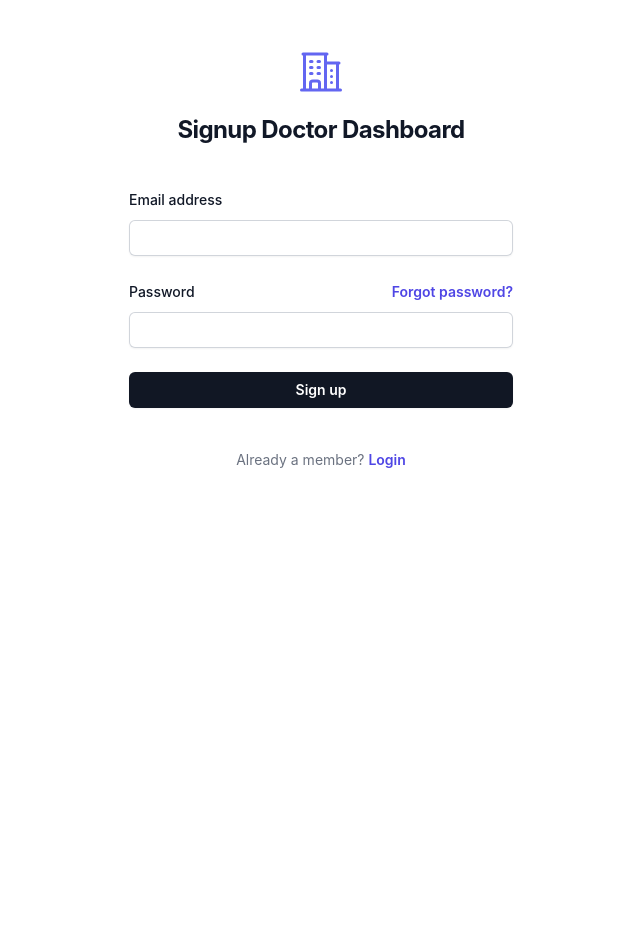
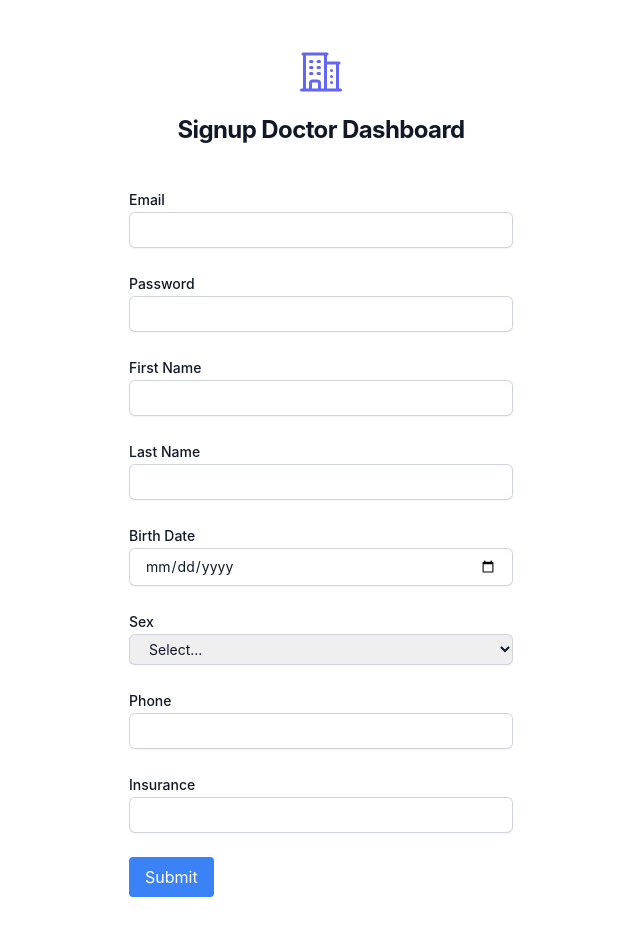
Before and after one commit to koliveiradev/patient-tracker, a React (Create React App) app: page /signup in a window 1280 px wide. Shown: the top 936 px of the page, without its empty margins (319-959 px from the left). Before the commit the page ends 800 px from the top, so only its background shows below. Built offline with nearby package versions, Linux system fonts and the light colour scheme.

Commit message:
add forms for all patient fields to the signup page

```diff
--- a/package.json
+++ b/package.json
@@ -22,7 +22,7 @@
     "@types/react": "^18.2.21",
     "@types/react-dom": "^18.2.7",
     "dayjs": "^1.11.10",
-    "formik": "^2.4.4",
+    "formik": "^2.4.5",
     "react": "^18.2.0",
     "react-dom": "^18.2.0",
     "react-router-dom": "^6.16.0",
--- a/src/pages/SignUp.tsx
+++ b/src/pages/SignUp.tsx
@@ -1,31 +1,48 @@
-import { Formik, Field, ErrorMessage } from "formik";
-import { Form } from "react-router-dom";
-import { supabase } from "../components/AuthBuilder";
-import { useState } from "react";
-import { AuthService, useAuthService } from "../services/Auth";
+import React, { useState } from 'react';
+import { Formik, Field, ErrorMessage } from 'formik';
+import { supabase } from '../components/AuthBuilder';
 
+interface PatientFormProps {
+  onSubmit: (values: any) => void;
+}
+
+// const PatientForm: React.FC<PatientFormProps> = ({ onSubmit }) => {
 export default function SignUp() {
 
-    const [email, setEmail] = useState<string>('');
-    const [password, setPassword] = useState<string>('');
-    const authService = useAuthService();
-    const handleSubmit = async (e: any) => {
+  const [email, setEmail] = useState('');
+  const [password, setPassword] = useState('');
+  const [firstName, setFirstName] = useState('');
+  const [lastName, setLastName] = useState('');
+  const [birthDate, setBirthDate] = useState('');
+  const [sex, setSex] = useState('');
+  const [phone, setPhone] = useState('');
+  const [insurance, setInsurance] = useState('');
 
-        await authService.signUpWithEmail(email, password);
-    }
+  const onSubmit = (e: React.FormEvent<HTMLFormElement>) => {
+    e.preventDefault(); // Prevent the default form submission behavior
+    console.log(e);
+  };
 
-    const handleEmailChange = (e: any) => {
-        setEmail(e.target.value);
-    }
-
-    const handlePasswordChange = (e: any) => {
-        setPassword(e.target.value);
-    }
+  const handleSubmit = async (values: any) => {
+    const { email, password, firstName, lastName, birthDate, sex, phone, insurance } = values;
+    const patient = {
+      id: Math.random().toString(36).substr(2, 9),
+      firstName,
+      lastName,
+      birthDate,
+      sex,
+      phone,
+      insurance,
+      email,
+    };
+    await supabase.from('patients').insert(patient);
+    onSubmit(values);
+  };
 
   return (
     <>
+    <div className="flex min-h-full flex-1 flex-col justify-center px-6 py-12 lg:px-8">
 
-            <div className="flex min-h-full flex-1 flex-col justify-center px-6 py-12 lg:px-8">
     <div className="sm:mx-auto sm:w-full sm:max-w-sm">
         <svg xmlns="http://www.w3.org/2000/svg" fill="none" viewBox="0 0 24 24" strokeWidth={1.5} stroke="currentColor" className="text-indigo-500 w-12 h-12 mx-auto">
             <path strokeLinecap="round" strokeLinejoin="round" d="M2.25 21h19.5m-18-18v18m10.5-18v18m6-13.5V21M6.75 6.75h.75m-.75 3h.75m-.75 3h.75m3-6h.75m-.75 3h.75m-.75 3h.75M6.75 21v-3.375c0-.621.504-1.125 1.125-1.125h2.25c.621 0 1.125.504 1.125 1.125V21M3 3h12m-.75 4.5H21m-3.75 3.75h.008v.008h-.008v-.008zm0 3h.008v.008h-.008v-.008zm0 3h.008v.008h-.008v-.008z" />
@@ -38,74 +55,167 @@ export default function SignUp() {
 
     <div className="mt-10 sm:mx-auto sm:w-full sm:max-w-sm">
 
-                    <div className="space-y-6" >
-
-                        <div>
-                            <label htmlFor="email" className="block text-sm font-medium leading-6 text-gray-900">
-                                Email address
-                            </label>
-                            <div className="mt-2">
-                                <input
+    <Formik
+      initialValues={{
+          email: '',
+          password: '',
+          firstName: '',
+          lastName: '',
+          birthDate: '',
+          sex: '',
+          phone: '',
+          insurance: '',
+        }}
+        onSubmit={handleSubmit}
+        >
+      {({ values, errors, touched, isSubmitting }) => (
+          <form className="space-y-6">
+          <div className="flex flex-col">
+            <label htmlFor="email" className="block text-sm font-medium leading-6 text-gray-900">Email</label>
+            <Field
               id="email"
               name="email"
               type="email"
               value={email}
-                                    onChange={handleEmailChange}
+              onChange={(e: React.ChangeEvent<HTMLInputElement>) => setEmail(e.target.value)}
               autoComplete="email"
+              className="block w-full px-4 rounded-md border-0 py-1.5 text-gray-900 shadow-sm ring-1 ring-inset ring-gray-300 placeholder:text-gray-400 focus:ring-2 focus:ring-inset focus:ring-indigo-600 sm:text-sm sm:leading-6"
               required
-                                    className="block w-full px-4 rounded-md border-0 py-1.5 text-gray-900 shadow-sm ring-1 ring-inset ring-gray-300 placeholder:text-gray-400 focus:ring-2 focus:ring-inset focus:ring-indigo-600 sm:text-sm sm:leading-6"
               />
+            {errors.email && touched.email ? (
+                <div className="text-red-500">{errors.email}</div>
+                ) : null}
           </div>
 
+          <div className="flex flex-col">
+            <label htmlFor="password" className="block text-sm font-medium leading-6 text-gray-900">Password</label>
+            <Field
+              id="password"
+              name="password"
+              type="password"
+              value={password}
+              onChange={(e: React.ChangeEvent<HTMLInputElement>) => setPassword(e.target.value)}
+              autoComplete="current-password"
+              className="block w-full px-4 rounded-md border-0 py-1.5 text-gray-900 shadow-sm ring-1 ring-inset ring-gray-300 placeholder:text-gray-400 focus:ring-2 focus:ring-inset focus:ring-indigo-600 sm:text-sm sm:leading-6"
+              required
+              />
+            {errors.password && touched.password ? (
+                <div className="text-red-500">{errors.password}</div>
+                ) : null}
           </div>
 
-                        <div>
-                            <div className="flex items-center justify-between">
-                                <label htmlFor="password" className="block text-sm font-medium leading-6 text-gray-900">
-                                    Password
-                                </label>
-                                <div className="text-sm">
-                                    <a href="#" className="font-semibold text-indigo-600 hover:text-indigo-500">
-                                        Forgot password?
-                                    </a>
-                                </div>
-                            </div>
-                            <div className="mt-2">
-                                <input
-                                    id="password"
-                                    name="password"
-                                    value={password}
-                                    onChange={handlePasswordChange}
-                                    type="password"
-                                    autoComplete="current-password"
+          <div className="flex flex-col">
+            <label htmlFor="firstName" className="block text-sm font-medium leading-6 text-gray-900">First Name</label>
+            <Field
+              id="firstName"
+              name="firstName"
+              type="text"
+              value={firstName}
+              onChange={(e: React.ChangeEvent<HTMLInputElement>) => setFirstName(e.target.value)}
+              className="block w-full px-4 rounded-md border-0 py-1.5 text-gray-900 shadow-sm ring-1 ring-inset ring-gray-300 placeholder:text-gray-400 focus:ring-2 focus:ring-inset focus:ring-indigo-600 sm:text-sm sm:leading-6"
               required
-                                    className="block w-full px-4 rounded-md border-0 py-1.5 text-gray-900 shadow-sm ring-1 ring-inset ring-gray-300 placeholder:text-gray-400 focus:ring-2 focus:ring-inset focus:ring-indigo-600 sm:text-sm sm:leading-6"
               />
+            {errors.firstName && touched.firstName ? (
+                <div className="text-red-500">{errors.firstName}</div>
+                ) : null}
           </div>
 
+          <div className="flex flex-col">
+            <label htmlFor="lastName" className="block text-sm font-medium leading-6 text-gray-900">Last Name</label>
+            <Field
+              id="lastName"
+              name="lastName"
+              type="text"
+              value={lastName}
+              onChange={(e: React.ChangeEvent<HTMLInputElement>) => setLastName(e.target.value)}
+              className="block w-full px-4 rounded-md border-0 py-1.5 text-gray-900 shadow-sm ring-1 ring-inset ring-gray-300 placeholder:text-gray-400 focus:ring-2 focus:ring-inset focus:ring-indigo-600 sm:text-sm sm:leading-6"
+              required
+              />
+            {errors.lastName && touched.lastName ? (
+              <div className="text-red-500">{errors.lastName}</div>
+              ) : null}
           </div>
 
-                        <div>
-                            <button
-
-
-                                onClick={handleSubmit}
-                                className="flex w-full justify-center rounded-md bg-secondary px-3 py-1.5 text-sm font-semibold leading-6 text-white shadow-sm hover:bg-indigo-500 focus-visible:outline focus-visible:outline-2 focus-visible:outline-offset-2 focus-visible:outline-indigo-600"
-                            >
-                                Sign up
-                            </button>
-                        </div>
+          <div className="flex flex-col">
+            <label htmlFor="birthDate" className="block text-sm font-medium leading-6 text-gray-900">Birth Date</label>
+            <Field
+              id="birthDate"
+              name="birthDate"
+              type="date"
+              value={birthDate}
+              onChange={(e: React.ChangeEvent<HTMLInputElement>) => setBirthDate(e.target.value)}
+              className="block w-full px-4 rounded-md border-0 py-1.5 text-gray-900 shadow-sm ring-1 ring-inset ring-gray-300 placeholder:text-gray-400 focus:ring-2 focus:ring-inset focus:ring-indigo-600 sm:text-sm sm:leading-6"
+              required
+              />
+            {errors.birthDate && touched.birthDate ? (
+                <div className="text-red-500">{errors.birthDate}</div>
+                ) : null}
           </div>
 
+          <div className="flex flex-col">
+            <label htmlFor="sex" className="block text-sm font-medium leading-6 text-gray-900">Sex</label>
+            <Field
+              as="select"
+              id="sex"
+              name="sex"
+              value={sex}
+              onChange={(e: React.ChangeEvent<HTMLSelectElement>) => setSex(e.target.value)}
+              className="block w-full px-4 rounded-md border-0 py-1.5 text-gray-900 shadow-sm ring-1 ring-inset ring-gray-300 placeholder:text-gray-400 focus:ring-2 focus:ring-inset focus:ring-indigo-600 sm:text-sm sm:leading-6"
+              required
+              >
+              <option value="">Select...</option>
+              <option value="male">Male</option>
+              <option value="female">Female</option>
+            </Field>
+            {errors.sex && touched.sex ? (
+                <div className="text-red-500">{errors.sex}</div>
+                ) : null}
+          </div>
 
-                    <p className="mt-10 text-center text-sm text-gray-500">
-                        Already a member?{' '}
-                        <a href="/login" className="font-semibold leading-6 text-indigo-600 hover:text-indigo-500">
-                            Login
-                        </a>
-                    </p>
+          <div className="flex flex-col">
+            <label htmlFor="phone" className="block text-sm font-medium leading-6 text-gray-900">Phone</label>
+            <Field
+              id="phone"
+              name="phone"
+              type="tel"
+              value={phone}
+              onChange={(e: React.ChangeEvent<HTMLInputElement>) => setPhone(e.target.value)}
+              className="block w-full px-4 rounded-md border-0 py-1.5 text-gray-900 shadow-sm ring-1 ring-inset ring-gray-300 placeholder:text-gray-400 focus:ring-2 focus:ring-inset focus:ring-indigo-600 sm:text-sm sm:leading-6"
+              required
+              />
+            {errors.phone && touched.phone ? (
+                <div className="text-red-500">{errors.phone}</div>
+                ) : null}
+          </div>
+
+          <div className="flex flex-col">
+            <label htmlFor="insurance" className="block text-sm font-medium leading-6 text-gray-900">Insurance</label>
+            <Field
+              id="insurance"
+              name="insurance"
+              type="text"
+              value={insurance}
+              onChange={(e: React.ChangeEvent<HTMLInputElement>) => setInsurance(e.target.value)}
+              className="block w-full px-4 rounded-md border-0 py-1.5 text-gray-900 shadow-sm ring-1 ring-inset ring-gray-300 placeholder:text-gray-400 focus:ring-2 focus:ring-inset focus:ring-indigo-600 sm:text-sm sm:leading-6"
+              required
+              />
+            {errors.insurance && touched.insurance ? (
+                <div className="text-red-500">{errors.insurance}</div>
+                ) : null}
+          </div>
+
+          <button
+            type="submit"
+            className="bg-blue-500 text-white py-2 px-4 rounded hover:bg-blue-600"
+            disabled={isSubmitting}
+            >
+            Submit
+          </button>
+        </form>
+      )}
+    </Formik>
       </div>
       </div>
                 </>
-    )
-}
+  );
+};
```
Also changed, not shown: 1 other file (tests, documents, lock files or other folders). Lines whose indentation alone changed are shown as unchanged.
